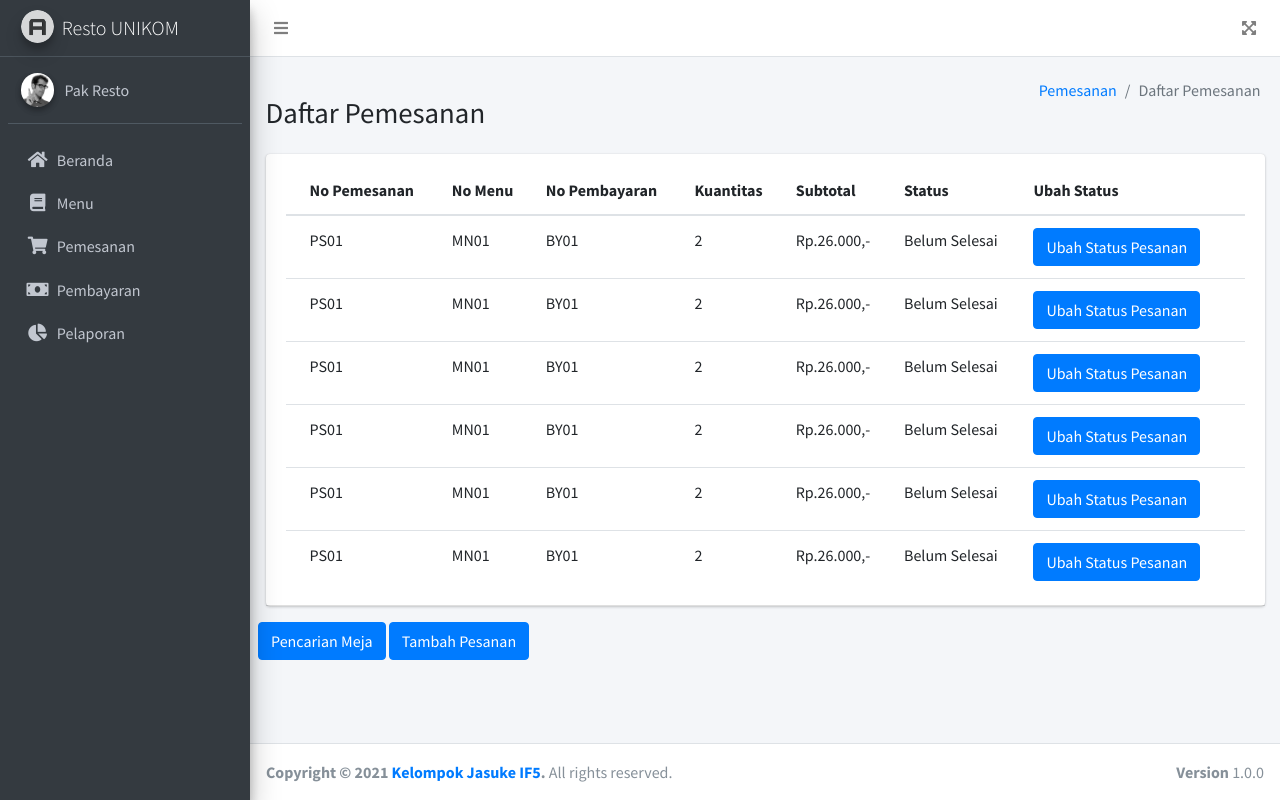
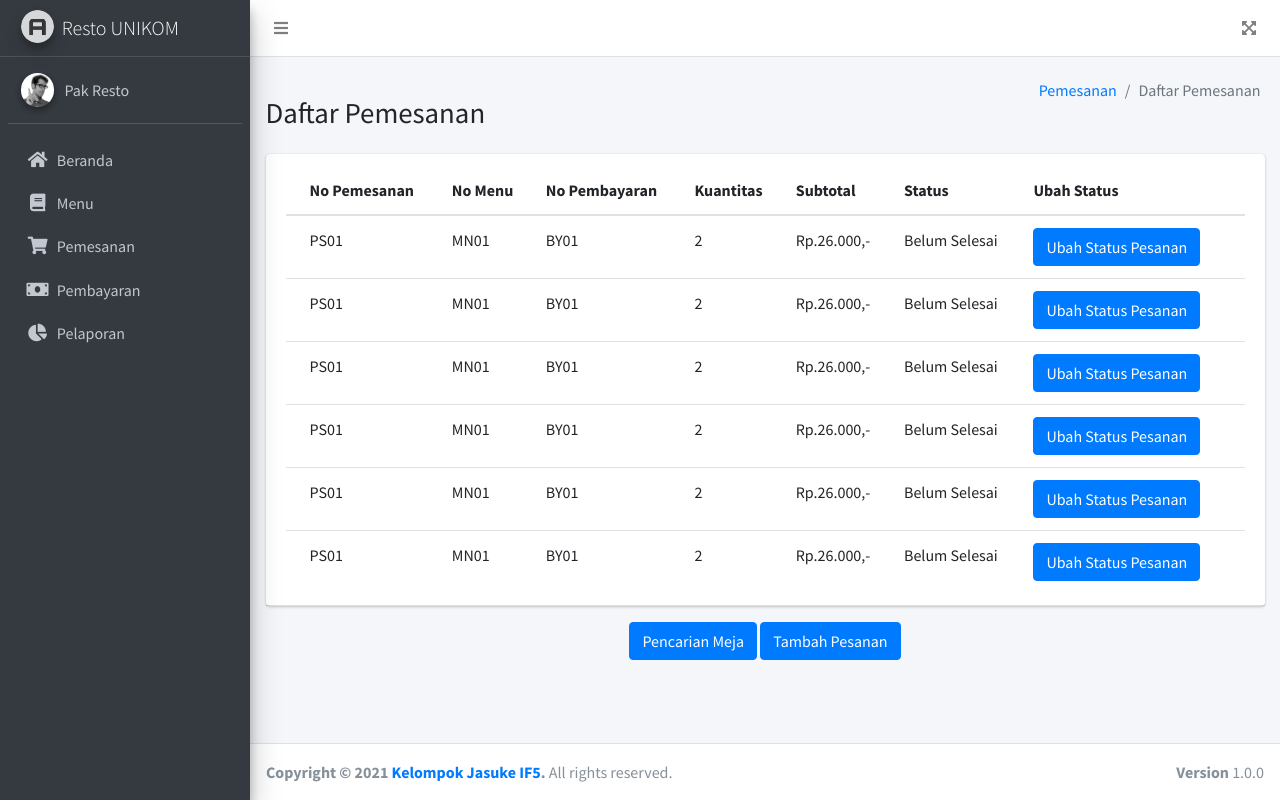
Before and after one commit to rahmaninsani/restoran_jasuke, a CodeIgniter 4 app: template app/Views/pemesanan/index.php in a window 1280 px wide. Run offline with PHP 8.4 and a stand-in for CodeIgniter, Linux system fonts and the light colour scheme; the template is opened without the code that fills it, so the values that code supplies are empty; some libraries are stand-ins or nearby versions.

Commit message:
Mengubah align button pencarian meja dan tambah pesanan
Mengubah align button pencarian meja dan tambah pesanan

```diff
--- a/app/Views/pemesanan/index.php
+++ b/app/Views/pemesanan/index.php
@@ -108,7 +108,7 @@
               <!-- /.card -->
             </div>
           </div>
-          <div class="d-grid gap-2 d-md-block align='center'">
+          <div class="d-grid gap-2 d-md-block mx-auto">
             <a href="<?= site_url('/pencarian_meja') ?>"><button class="btn btn-primary" type="button">Pencarian Meja</button></a>
             <a href="<?= site_url('/tambah_pesanan') ?>"><button class="btn btn-primary" type="button">Tambah Pesanan</button></a>
           </div>
```
